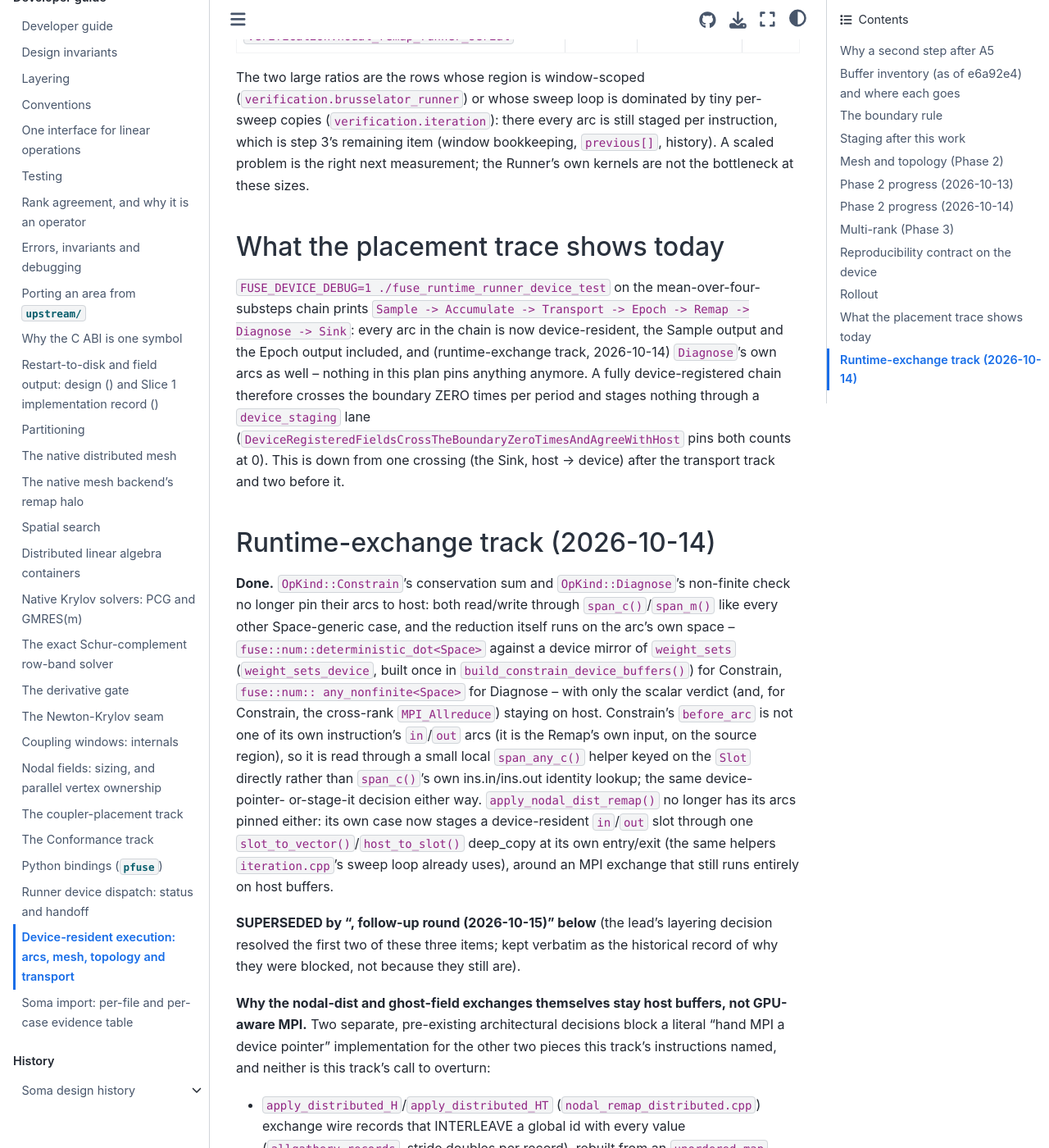
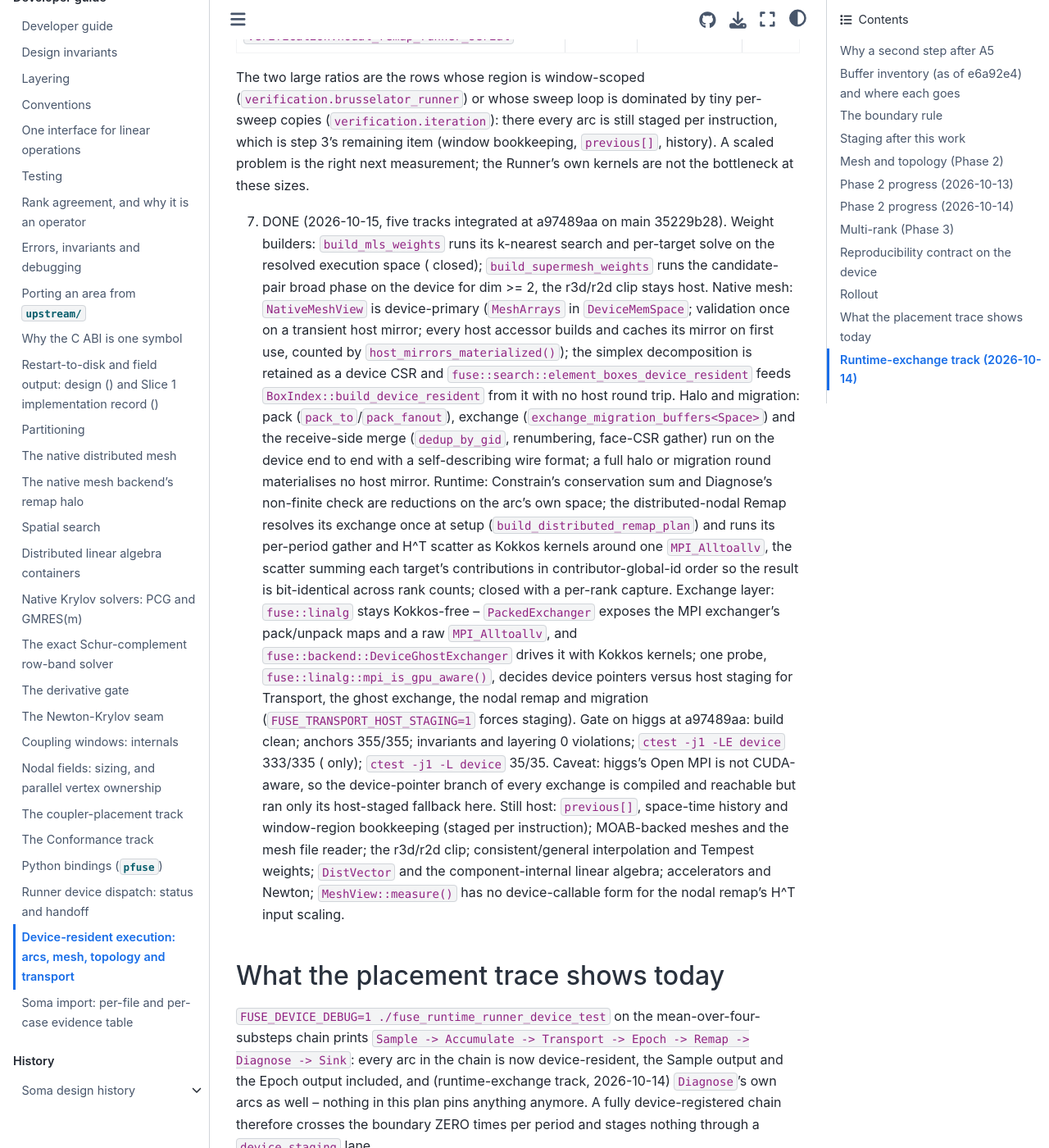
Before and after one commit to vijaysm/fuse, a Sphinx documentation site: the page built from docs/dev/device-resident-arcs.md, in a window 1280 px wide and 1400 px high, scrolled down 11181 px. Shown: the whole window at 82% size. Built offline with Sphinx 7.4.7 and the Sphinx Book theme 1.1.4, drawn with Linux system fonts in a browser that asks for light colours; pages that are not in the unit, such as notebooks, are missing from menus; some of the changed text lies outside the part shown.

Commit message:
docs: record the device rollout and its gate on higgs
Rollout step 7 summarises the five integrated pieces; step 6 no longer
calls higgs's Open MPI GPU-aware.

```diff
--- a/docs/dev/device-resident-arcs.md
+++ b/docs/dev/device-resident-arcs.md
@@ -304,10 +304,8 @@
    `fmt` are not device-callable), `MeshArrays::vertex_coords` is
    `LayoutRight` in every space. Weight builders: the migration/halo
    wire pack, a batched MLS solve and the supermesh candidate-pair broad
-   phase exist as space-templated kernels with their own rows, but none is
-   wired into its production entry point yet (name what blocks
-   each: the MLS rank diagnostic, the r3d clip's packaging;, the
-   receive-side merge, closed 2026-10-15). Transport: `MpiTransport::is_gpu_aware()` is a run-time
+   phase existed as space-templated kernels with their own rows but were
+   not yet wired into their production entry points (wired in step 7). Transport: `MpiTransport::is_gpu_aware()` is a run-time
    probe; the `Transport` case packs/unpacks on the device and hands MPI a
    device pointer when the MPI is GPU-aware, stages through host buffers
    otherwise (`FUSE_TRANSPORT_HOST_STAGING=1` forces that path); a mixed
@@ -315,8 +313,9 @@
    rank (`fuse::abi::resolve_device_id()`); `fuse_add_mpi_test(...
    DEVICE_TWIN)` registers 1/2/3-rank `.device` rows. Open:
    (allocation count of the mixed-pair transport row under the device leg).
-6. Measured on higgs (Debug, GTX 1050 Ti, OpenMPI 4.1.5 reporting
-   GPU-aware), integrated gate 2026-10-13: host suite 295/296 (`-LE
+6. Measured on higgs (Debug, GTX 1050 Ti, OpenMPI 4.1.5 -- built without
+   CUDA support, so every GPU-aware MPI path ran its host-staged fallback;
+   ), integrated gate 2026-10-13: host suite 295/296 (`-LE
    device`; the one failure is `example.brusselator.omp_identical` at its
    1500 s timeout, a load-sensitive row), device leg 28/28, cuSPARSE
    flag-on regex 15/15, anchors 308/308. The twins are correctness rows,
@@ -363,6 +362,47 @@
    bookkeeping, `previous[]`, history). A scaled problem is the right next
    measurement; the Runner's own kernels are not the bottleneck at these
    sizes.
+
+7. DONE (2026-10-15, five tracks integrated at a97489aa on main
+   35229b28). Weight builders: `build_mls_weights` runs its k-nearest
+   search and per-target solve on the resolved execution space (
+   closed); `build_supermesh_weights` runs the candidate-pair broad phase
+   on the device for dim >= 2, the r3d/r2d clip stays host. Native
+   mesh: `NativeMeshView` is device-primary (`MeshArrays` in
+   `DeviceMemSpace`; validation once on a transient host mirror; every
+   host accessor builds and caches its mirror on first use, counted by
+   `host_mirrors_materialized()`); the simplex decomposition is retained
+   as a device CSR and `fuse::search::element_boxes_device_resident`
+   feeds `BoxIndex::build_device_resident` from it with no host round
+   trip. Halo and migration: pack (`pack_to`/`pack_fanout`), exchange
+   (`exchange_migration_buffers<Space>`) and the receive-side merge
+   (`dedup_by_gid`, renumbering, face-CSR gather) run on the device end
+   to end with a self-describing wire format; a full halo or migration
+   round materialises no host mirror. Runtime: Constrain's
+   conservation sum and Diagnose's non-finite check are reductions on
+   the arc's own space; the distributed-nodal Remap resolves its
+   exchange once at setup (`build_distributed_remap_plan`) and runs its
+   per-period gather and H^T scatter as Kokkos kernels around one
+   `MPI_Alltoallv`, the scatter summing each target's contributions in
+   contributor-global-id order so the result is bit-identical across
+   rank counts; closed with a per-rank capture. Exchange layer:
+   `fuse::linalg` stays Kokkos-free -- `PackedExchanger` exposes the MPI
+   exchanger's pack/unpack maps and a raw `MPI_Alltoallv`, and
+   `fuse::backend::DeviceGhostExchanger` drives it with Kokkos kernels;
+   one probe, `fuse::linalg::mpi_is_gpu_aware()`, decides device pointers
+   versus host staging for Transport, the ghost exchange, the nodal
+   remap and migration (`FUSE_TRANSPORT_HOST_STAGING=1` forces staging).
+   Gate on higgs at a97489aa: build clean; anchors 355/355; invariants
+   and layering 0 violations; `ctest -j1 -LE device` 333/335 (
+   only); `ctest -j1 -L device` 35/35. Caveat: higgs's Open MPI is not
+   CUDA-aware, so the device-pointer branch of every exchange is compiled
+   and reachable but ran only its host-staged fallback here. Still
+   host: `previous[]`, space-time history and window-region bookkeeping
+   (staged per instruction); MOAB-backed meshes and the mesh file reader;
+   the r3d/r2d clip; consistent/general interpolation and Tempest weights;
+   `DistVector` and the component-internal linear algebra; accelerators
+   and Newton; `MeshView::measure()` has no device-callable form for the
+   nodal remap's H^T input scaling.
 
 ## What the placement trace shows today
 
```
